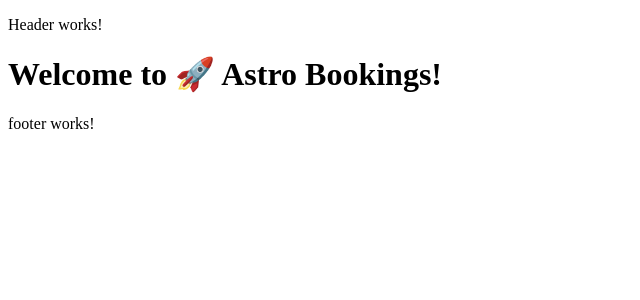
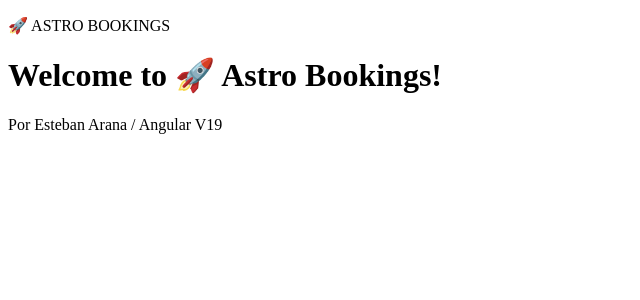
Before and after one commit to thetbz/AstroBookings, an Angular app: page / in a window 1280 px wide. Shown: the top 300 px of the page, without its empty margins (0-640 px from the left). Built offline with nearby package versions, Linux system fonts and the light colour scheme.

Commit message:
funciones

```diff
--- a/src/app/core/layout/footer/footer.component.ts
+++ b/src/app/core/layout/footer/footer.component.ts
@@ -5,11 +5,12 @@ import { Component } from '@angular/core';
   imports: [],
   template: `
     <footer>
-      footer works!
+      <P>Por {{author}} / {{version}}</P>
     </footer>
   `,
   styles: ``
 })
 export class FooterComponent {
-
+  protected author: string = "Esteban Arana"
+  protected version: string = "Angular V19"
 }
--- a/src/app/core/layout/header/header.component.ts
+++ b/src/app/core/layout/header/header.component.ts
@@ -1,15 +1,16 @@
+import { UpperCasePipe } from '@angular/common';
 import { Component } from '@angular/core';
 
 @Component({
   selector: 'lab-header',
-  imports: [],
+  imports: [UpperCasePipe],
   template: `
     <header>
-      <p>Header works!</p>
+      <p>{{title | uppercase}}</p>
     </header>
   `,
   styles: ``
 })
 export class HeaderComponent {
-
+  protected title = '🚀 Astro Bookings';
 }
```
